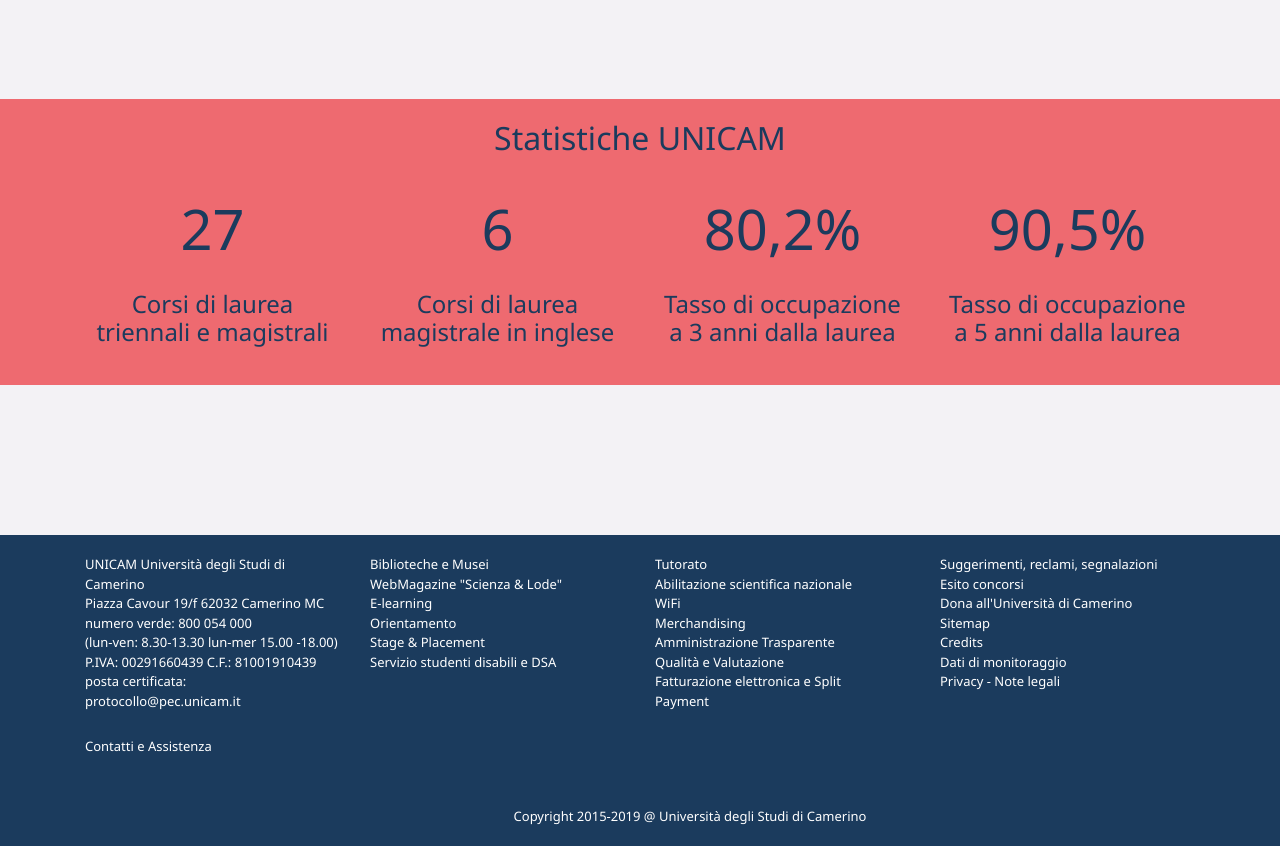
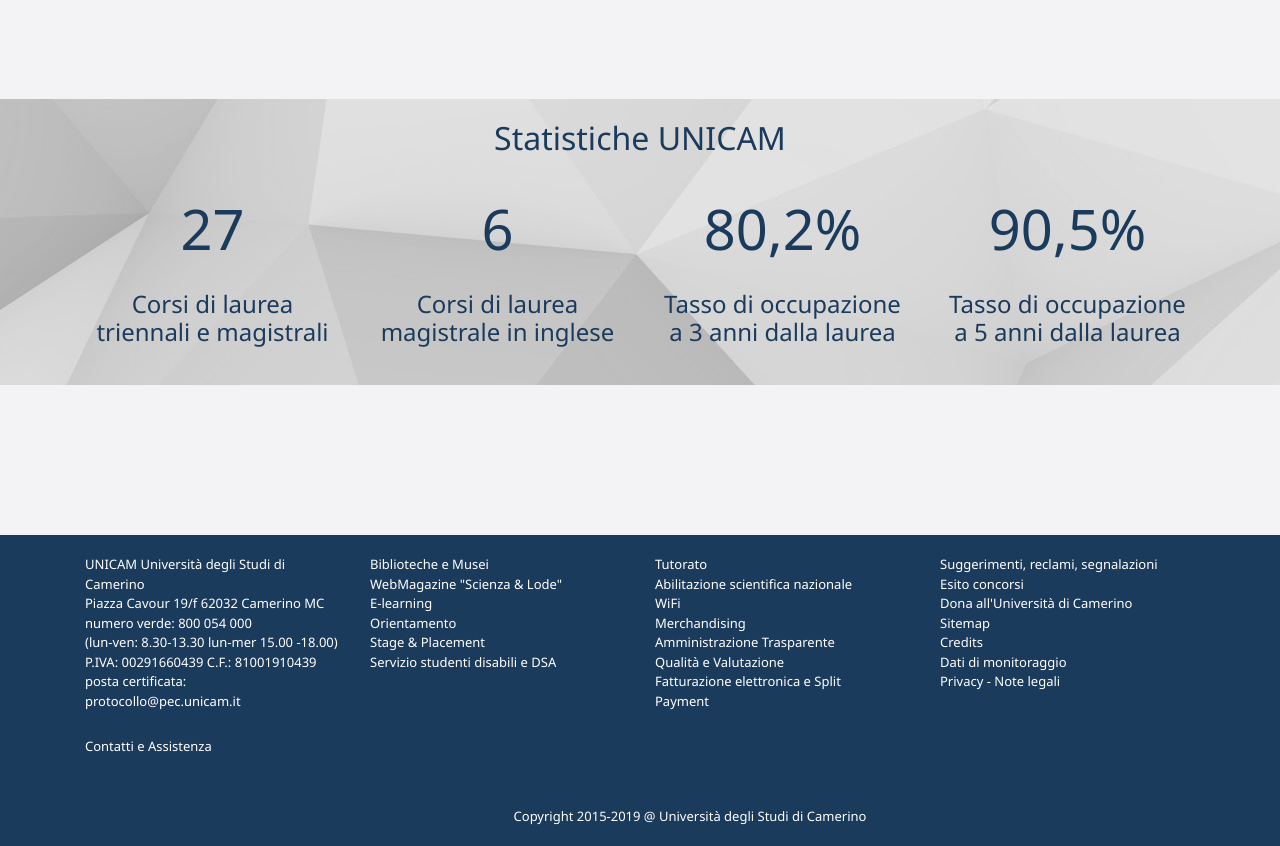
Before and after one commit to mik97/University-Website, a React (Create React App) app in the folder prototype/: page / in a window 1280 px wide. Shown: the part 1379-2225 px from the top of the page. Built offline with nearby package versions, Linux system fonts and the light colour scheme.

Commit message:
fixed statistics background

```diff
--- a/prototype/src/css/Home.css
+++ b/prototype/src/css/Home.css
@@ -6,5 +6,5 @@
 } */
 
 .statistics {
-  background-color: #ed1c23a1;
+  background-image: url("../immagini/background_statistics.jpg");
 }
```
